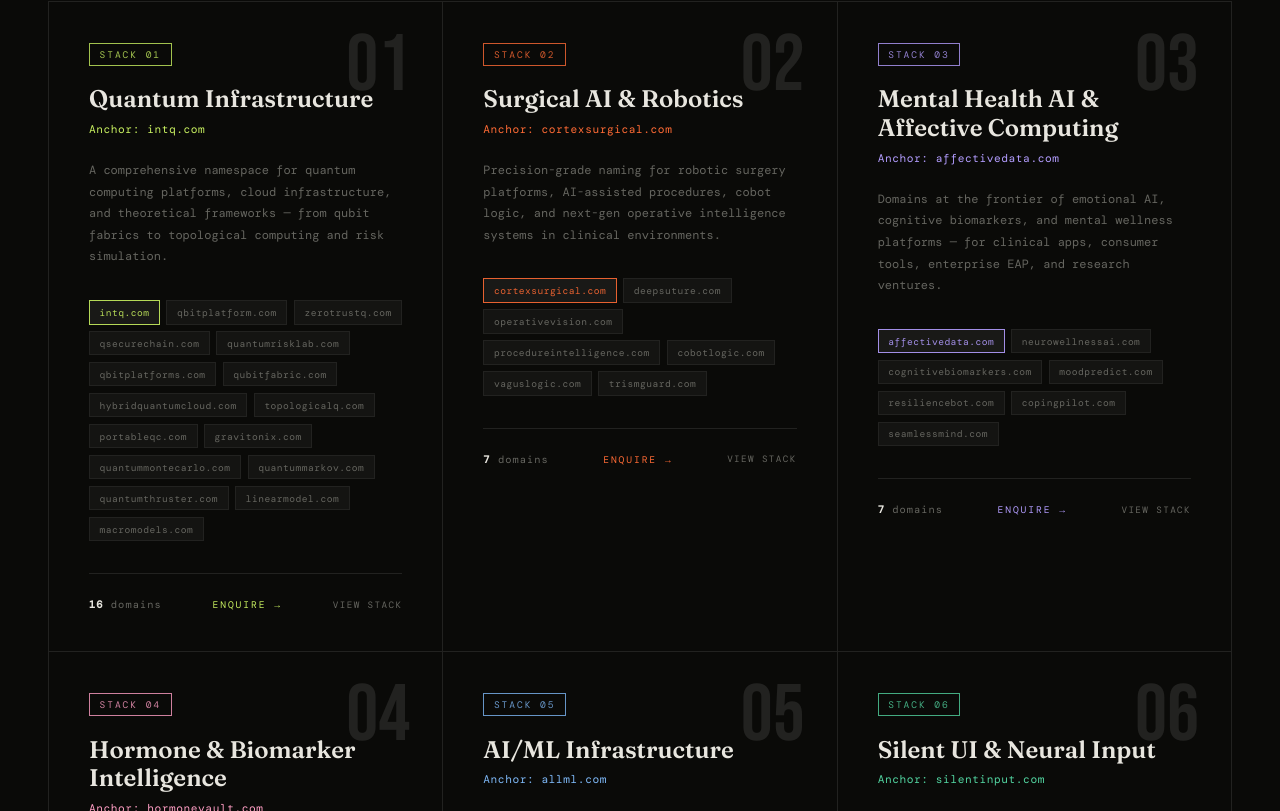
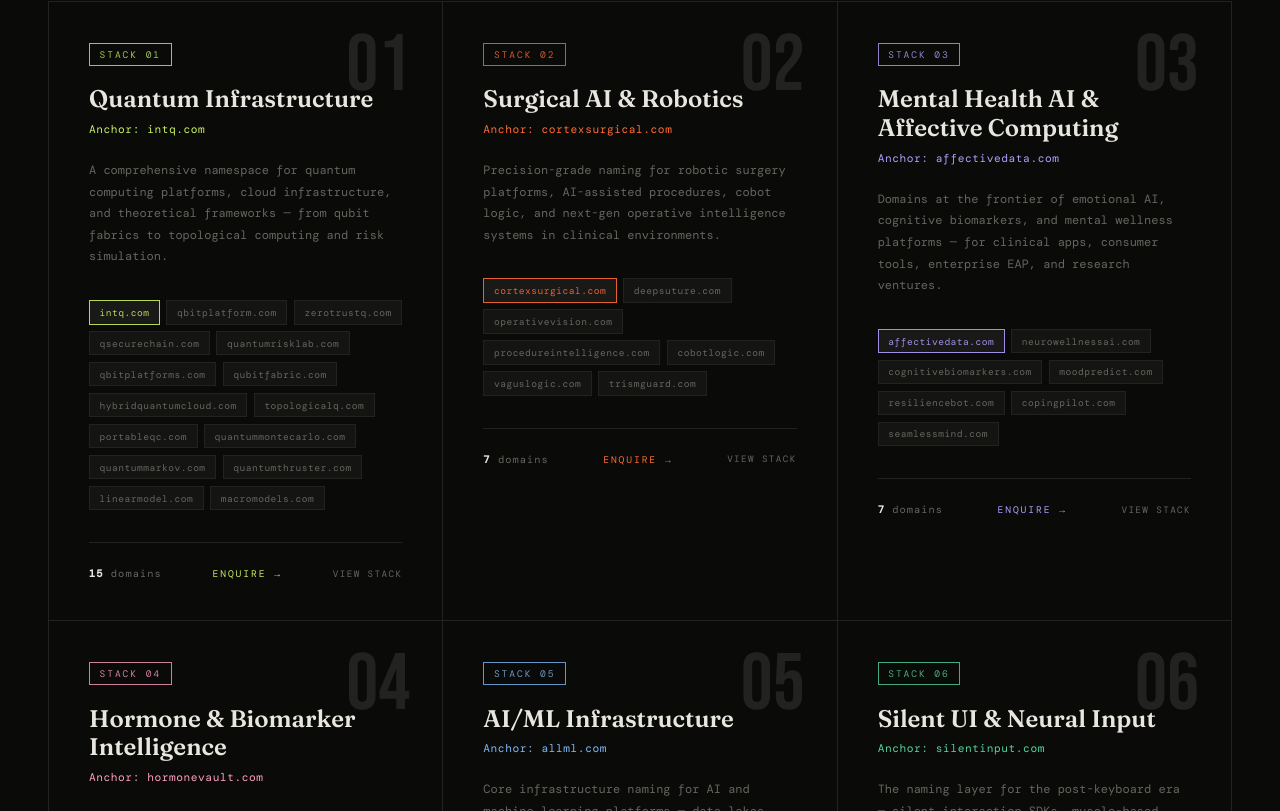
Before and after one commit to alvanithya-oss/xlna, a plain HTML site: page index.html in a window 1280 px wide. Shown: the part 1417-2228 px from the top of the page. Drawn offline with nearby package versions, Linux system fonts and the light colour scheme; a web font is replaced by a local one.

Commit message:
Update index.html

```diff
--- a/index.html
+++ b/index.html
@@ -31,7 +31,7 @@ gtag('config', 'G-Y4KEBW0XKG');
       "description": "Institutional-grade domain stacks across quantum computing, surgical AI, mental health technology, regulatory infrastructure and AI search optimization.",
       "contactPoint": { "@type": "ContactPoint", "email": "alva@xlna.com", "contactType": "sales" }
     },
-    { "@type": "Product", "name": "Quantum Infrastructure Stack", "description": "16 premium .com domains covering quantum computing platforms, cloud infrastructure, topological computing and theoretical frameworks. Anchor: intq.com", "brand": { "@id": "https://xlna.com/#org" }, "category": "Domain Portfolio" },
+    { "@type": "Product", "name": "Quantum Infrastructure Stack", "description": "15 premium .com domains covering quantum computing platforms, cloud infrastructure, topological computing and theoretical frameworks. Anchor: intq.com", "brand": { "@id": "https://xlna.com/#org" }, "category": "Domain Portfolio" },
     { "@type": "Product", "name": "Surgical AI & Robotics Stack", "description": "7 premium .com domains for robotic surgery, AI-assisted procedures and operative intelligence. Anchor: cortexsurgical.com", "brand": { "@id": "https://xlna.com/#org" }, "category": "Domain Portfolio" },
     { "@type": "Product", "name": "Mental Health AI & Affective Computing Stack", "description": "7 premium .com domains for emotional AI, cognitive biomarkers and mental wellness platforms. Anchor: affectivedata.com", "brand": { "@id": "https://xlna.com/#org" }, "category": "Domain Portfolio" },
     { "@type": "Product", "name": "Hormone & Biomarker Intelligence", "description": "11 premium .com domains for FemTech, hormone analytics, menopause diagnostics and biological age tracking. Anchor: hormonevault.com", "brand": { "@id": "https://xlna.com/#org" }, "category": "Domain Portfolio" },
@@ -540,7 +540,6 @@ gtag('config', 'G-Y4KEBW0XKG');
         <span class="domain-tag">hybridquantumcloud.com</span>
         <span class="domain-tag">topologicalq.com</span>
         <span class="domain-tag">portableqc.com</span>
-        <span class="domain-tag">gravitonix.com</span>
         <span class="domain-tag">quantummontecarlo.com</span>
         <span class="domain-tag">quantummarkov.com</span>
         <span class="domain-tag">quantumthruster.com</span>
@@ -548,7 +547,7 @@ gtag('config', 'G-Y4KEBW0XKG');
         <span class="domain-tag">macromodels.com</span>
       </div>
       <div class="stack-footer">
-        <div class="domain-count"><strong>16</strong> domains</div>
+        <div class="domain-count"><strong>15</strong> domains</div>
       <button class="enquire-btn" data-stack="01 — Quantum Infrastructure" onclick="openModal(this)">Enquire</button>
         <a href="quantum-infrastructure.html" class="view-stack-link">View Stack</a>
       </div>
```
